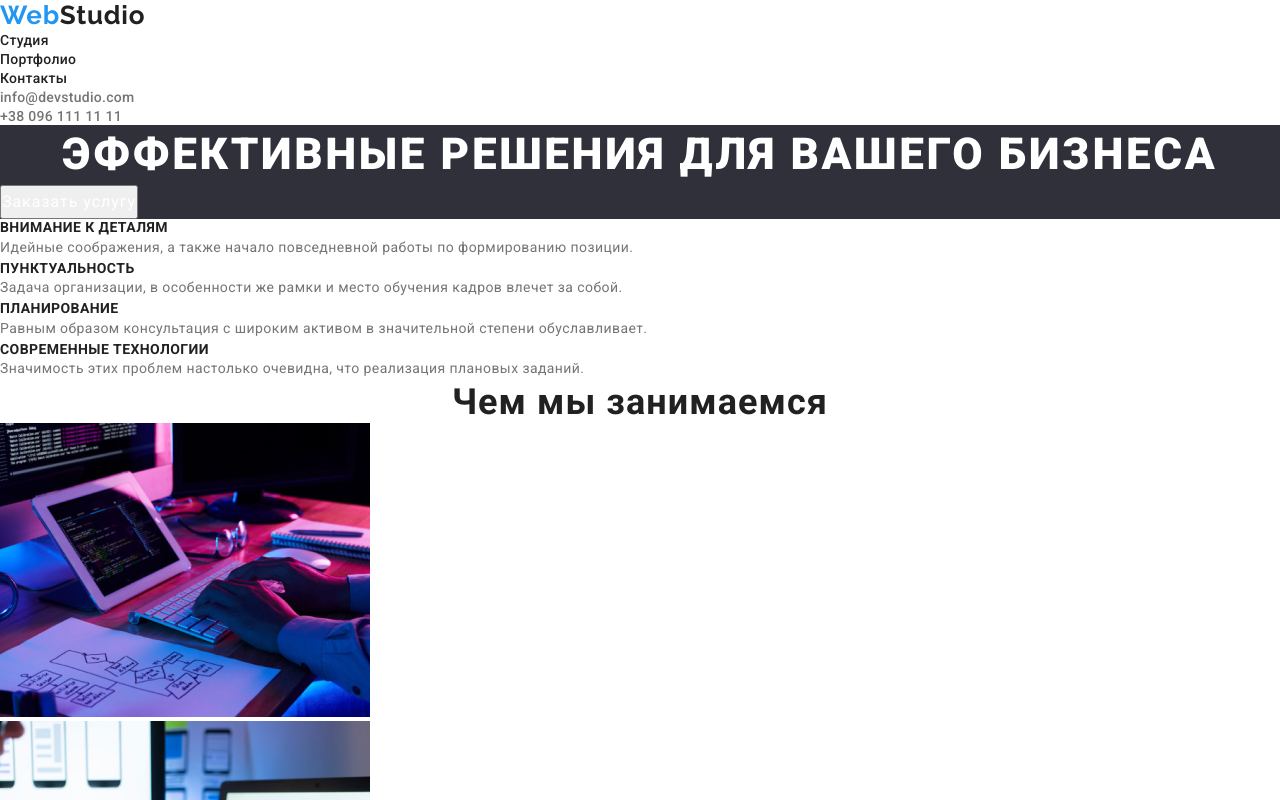
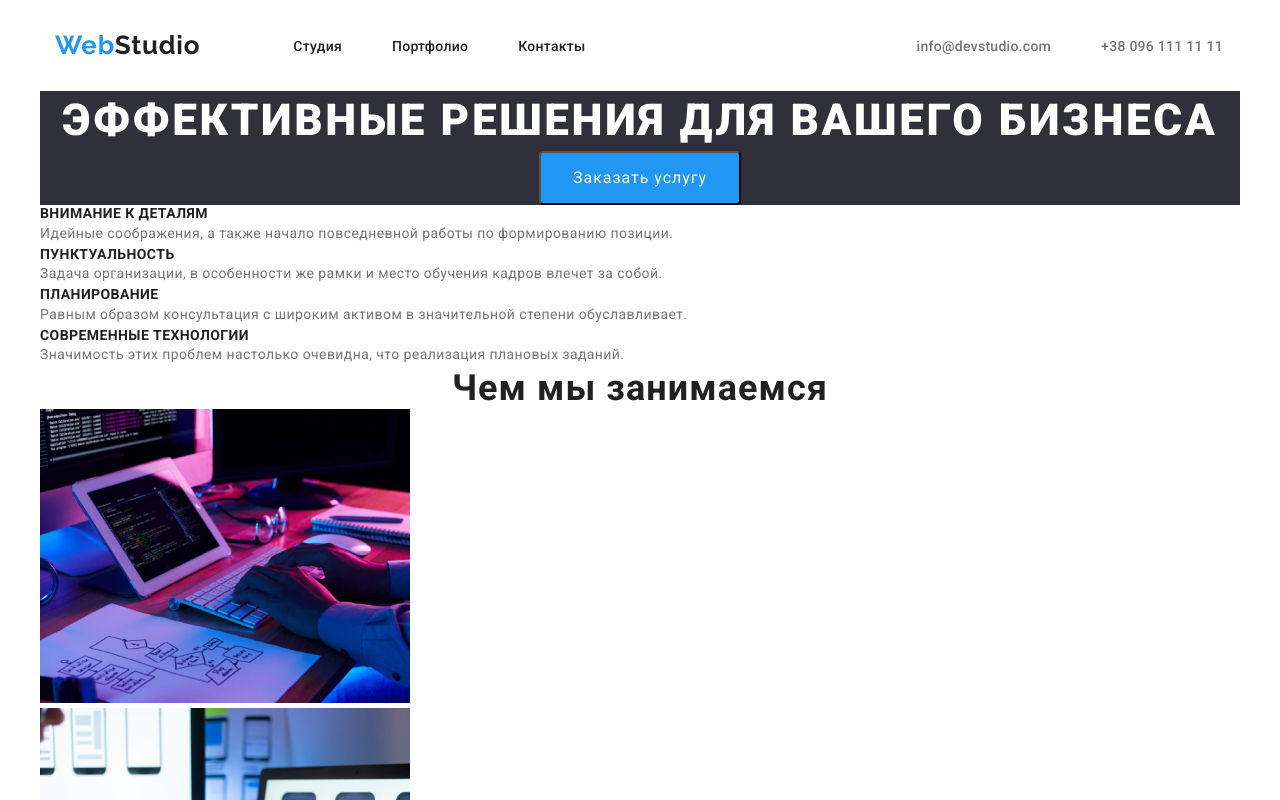
Before and after one commit to MasenkoSS/goit-markup-hw-03, a plain HTML site: page index.html in a window 1280 px wide. Shown: the top 800 px of the page. Drawn offline with nearby package versions, Linux system fonts and the light colour scheme.

Commit message:
flexbox_header
applied flexbox header

```diff
--- a/css/styles.css
+++ b/css/styles.css
@@ -7,20 +7,57 @@
   --complementary-color-text-nav: #ffffff99;
 }
 
-/* global parameters */
+ul, ol {
+	list-style: none;
+	margin: 0;
+	padding: 0;
+}
 
 * {
-  box-sizing: border-box;
-  margin: 0;
-  padding: 0;
+	margin: 0;
+	padding: 0;
 }
 
-ul {
-  list-style: none;
+address {
+	font-style: normal;
+}
+
+a {
+	text-decoration: none;
+	color: inherit;
+}
+
+::before,
+::after {
+	box-sizing: border-box;
+}
+
+.container {
+  width: 1200px;
+  margin: 0 auto;
+}
+
+/* All nav menu */
+
+.all_nav {
+  display: flex;
+  justify-content: flex-start;
+  align-items: center;
+
 }
 
 /* logo */
+
+.nav_all_link_logo {
+  /* display: flex; */
+  margin-left: 15px;
+}
+
 .studiocolor-top {
+  margin-top: 24px;
+  margin-bottom: 25px;
+  padding-top: 6px;
+  padding-bottom: 6px;
   font-family: Raleway;
   text-decoration: none;
   font-size: 26px;
@@ -63,13 +100,18 @@ ul {
 /* button index */
 
 .font-size-button-index {
+  margin: 0 auto;
+  min-width: 200px;
+  padding: 10px 32px;
   font-family: Roboto;
   font-size: 16px;
+  background-color: var(--highlight-color);
   color: var(--main-background-color);
   line-height: 1.875;
   display: flex;
   align-items: center;
   text-align: center;
+  border-radius: 4px;
   letter-spacing: 0.06em;
 }
 
@@ -88,12 +130,49 @@ ul {
   color: #2196f3;
 }
 
-/* navigation - запасной */
-/*.text-nav {
+.nav_all_link {
+  display: block;
+  display: flex;
+  margin-top: 32px;
+  margin-bottom: 32px;
+  margin-left: 93px;
+}
+
+/* .item {
+} */
+
+.nav_all_link .item {
+  /* outline: 1px solid red; */
+  margin-right: 50px;
+}
+
+.nav_all_link .item:last-child {
+  margin-right: 0;
+}
+
+
+.nav-link {
+  text-decoration: none;
+  color: var(--first-text-primary);
   font-weight: 500;
   font-size: 14px;
-  line-height: 16px;
-}*/
+  line-height: 1.172;
+  letter-spacing: 0.02em;
+}
+.nav-link:focus,
+.nav-link:hover {
+  color: #2196f3;
+}
+
+.contact_nav {
+  display: flex;
+  margin-left: 331px;
+  margin-right: 15px;
+}
+
+.contact_nav .item + .item {
+ margin-left: 50px;
+}
 
 .nav-link-mail {
   text-decoration: none;
@@ -120,19 +199,6 @@ ul {
 
 .nav-link-tel:focus,
 .nav-link-tel:hover {
-  color: #2196f3;
-}
-
-.nav-link {
-  text-decoration: none;
-  color: var(--first-text-primary);
-  font-weight: 500;
-  font-size: 14px;
-  line-height: 1.172;
-  letter-spacing: 0.02em;
-}
-.nav-link:focus,
-.nav-link:hover {
   color: #2196f3;
 }
 
@@ -199,7 +265,6 @@ ul {
 }
 
 .address-index {
-  font-style: normal;
   font-size: 14px;
   line-height: 1.714;
   letter-spacing: 0.03em;
--- a/index.html
+++ b/index.html
@@ -4,58 +4,58 @@
         <meta charset="UTF-8" />
         <meta http-equiv="X-UA-Compatible" content="IE=edge" />
         <meta name="viewport" content="width=device-width, initial-scale=1.0" />
-        <title>"Homework-#-2-home-page"</title>
+        <title>"Homework-#-3-home-page"</title>
         <link rel="preconnect" href="https://fonts.gstatic.com" />
         <link
             href="https://fonts.googleapis.com/css2?family=Raleway:wght@700&family=Roboto:wght@400;500;700;900&display=swap"
             rel="stylesheet"
         />
+        <link rel="stylesheet" href="./css/modern-normalize.css">
         <link rel="stylesheet" href="./css/styles.css" />
     </head>
     <body class="body-styles">
+<!-- Header -->
         <header>
-            <!-- Header -->
+    <div class="container">
+        <div class="all_nav">
+            <a class="nav_all_link_logo studiocolor-top" href="https://masenkoss.github.io/goit-markup-hw-02/"><span class="webcolor">Web</span>Studio</a>
             <nav>
-                <a class="studiocolor-top" href="https://masenkoss.github.io/goit-markup-hw-02/"
-                    ><span class="webcolor">Web</span>Studio</a
-                >
-                <ul>
-                    <li>
-                        <a
-                            class="nav-link"
-                            href="https://masenkoss.github.io/goit-markup-hw-02/index.html"
-                            >Студия</a
-                        >
+                <ul class="nav_all_link">
+                    <li class="item">
+                        <a class="nav-link" href="https://masenkoss.github.io/goit-markup-hw-02/index.html">Студия</a>
                     </li>
-                    <li>
-                        <a
-                            class="nav-link"
-                            href="https://masenkoss.github.io/goit-markup-hw-02/portfolio.html"
-                            >Портфолио</a
-                        >
+                    <li class="item">
+                        <a class="nav-link" href="https://masenkoss.github.io/goit-markup-hw-02/portfolio.html">Портфолио</a>
                     </li>
-                    <li>
+                    <li class="item">
                         <a class="nav-link" href="">Контакты</a>
                     </li>
                 </ul>
             </nav>
-            <ul>
-                <li>
+             <div>
+            <ul class="contact_nav">
+                <li class="item">
                     <a class="nav-link-mail" href="mailto:">info@devstudio.com</a>
                 </li>
-                <li>
+                <li class="item">
                     <a class="nav-link-tel" href="tel:+380961111111">+38 096 111 11 11</a>
                 </li>
             </ul>
+            </div>
+        </div>
+    </div>
         </header>
         <!-- Start main-content -->
         <main>
+        <div class="container">
             <section class="complementary">
                 <h1 class="font-size-title">ЭФФЕКТИВНЫЕ РЕШЕНИЯ ДЛЯ ВАШЕГО БИЗНЕСА</h1>
                 <button type="button" class="pointer font-size-button-index">
                     Заказать услугу
                 </button>
             </section>
+        </div>
+        <div class="container">
             <section>
                 <h3 class="text-title-h3-index">ВНИМАНИЕ К ДЕТАЛЯМ</h3>
                 <ul>
@@ -85,7 +85,8 @@
                     </li>
                 </ul>
             </section>
-            <section>
+        </div>
+            <section class="container">
                 <h2 class="text-title-h2-index">Чем мы занимаемся</h2>
                 <ul>
                     <li><img src="./images/engage_a.jpg" alt="engage1" width="370" /></li>
@@ -93,7 +94,7 @@
                     <li><img src="./images/engage_c.jpg" alt="engage3" width="370" /></li>
                 </ul>
             </section>
-            <section>
+            <section class="container">
                 <h2 class="text-title-h2-index">Наша команда</h2>
                 <ul>
                     <li>
@@ -121,7 +122,7 @@
             </section>
         </main>
         <!-- Footer -->
-        <footer class="footer">
+        <footer class="container footer">
             <a class="studiocolor-bottom" href="https://masenkoss.github.io/goit-markup-hw-02/"
                 ><span class="webcolor">Web</span>Studio</a
             >
```
Also changed, not shown: portfolio.html (+2 -1 lines).
